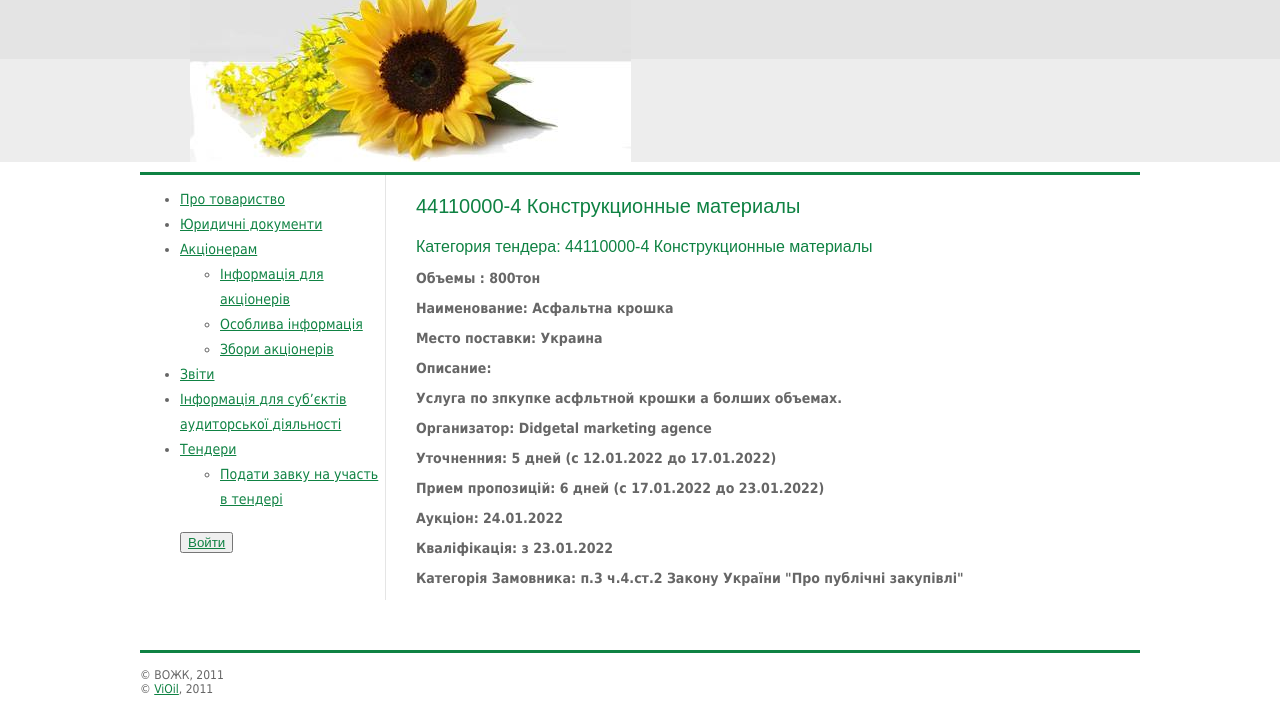
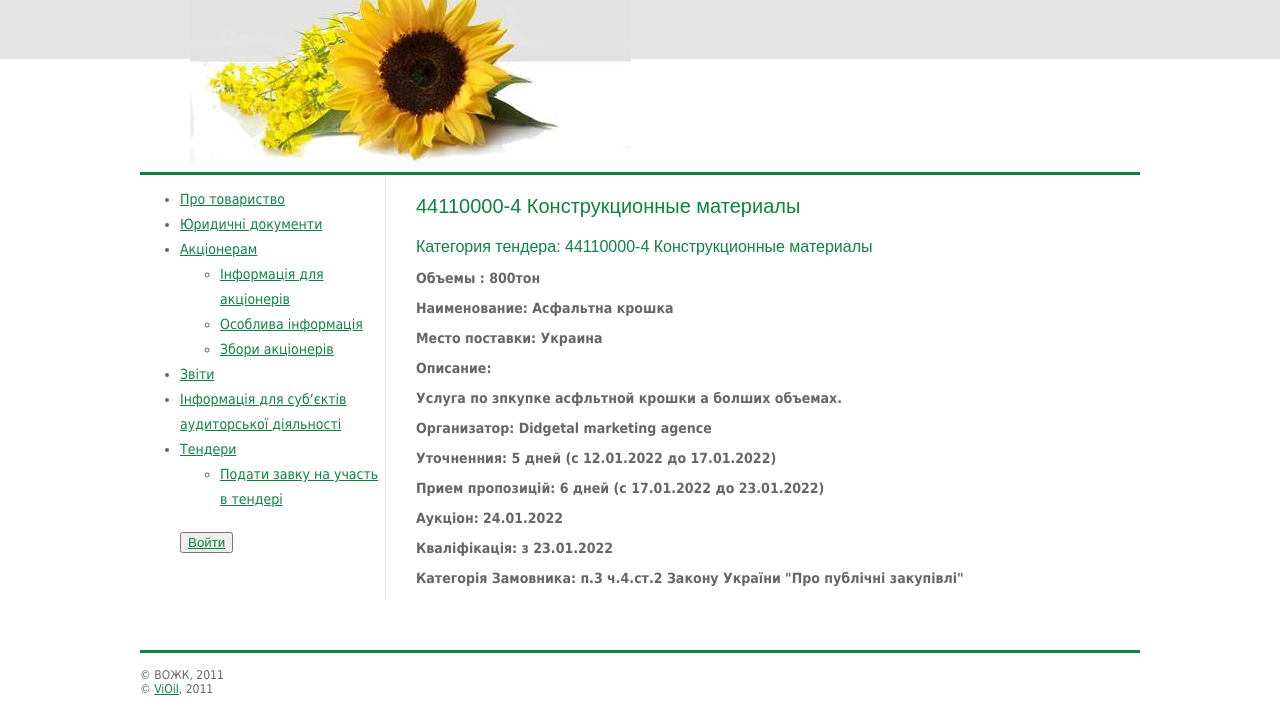
Before and after one commit to VMZHK/vmzk.github.io, a plain HTML site: page tender2.html in a window 1280 px wide. Shown: the part 83-800 px from the top of the page. Drawn offline with Linux system fonts and the light colour scheme.

Commit message:
Update tender2.html

```diff
--- a/tender2.html
+++ b/tender2.html
@@ -35,7 +35,7 @@ ul.main-menu li.a { color:#81669c; }
 .tc { text-align:center; }
 .vat { vertical-align:top; }
 .but{position: relative; top: 20px;}
- .ee{background: linear-gradient(#e4e4e4 58%, #ededed 42%);}
+ .ee{background: linear-gradient(#e4e4e4 58%, #ffffff 42%);}
 </style>
 <!--[if lt IE 7]>
 <style type="text/css">#content { height:100%; }</style>
```
